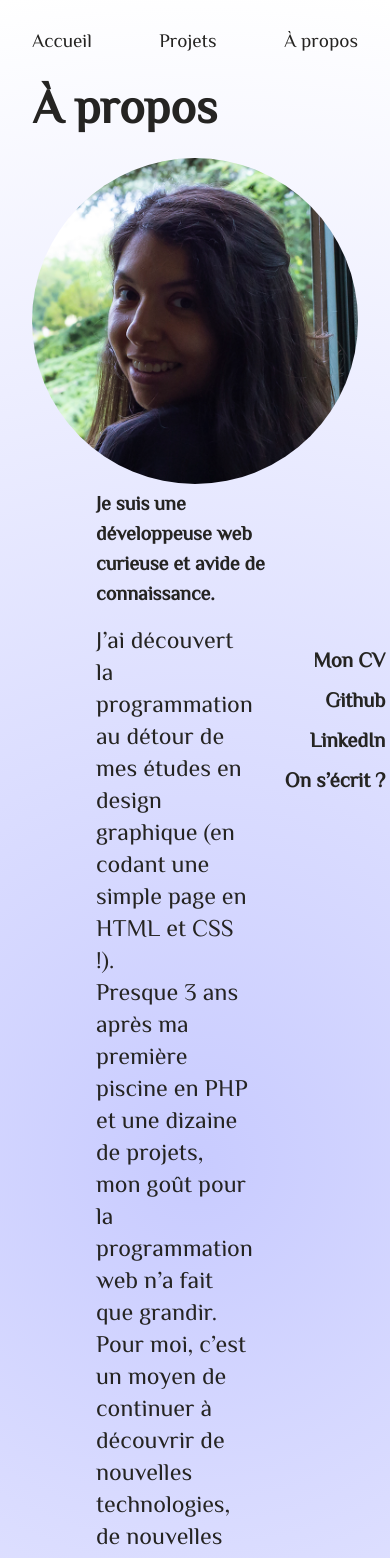
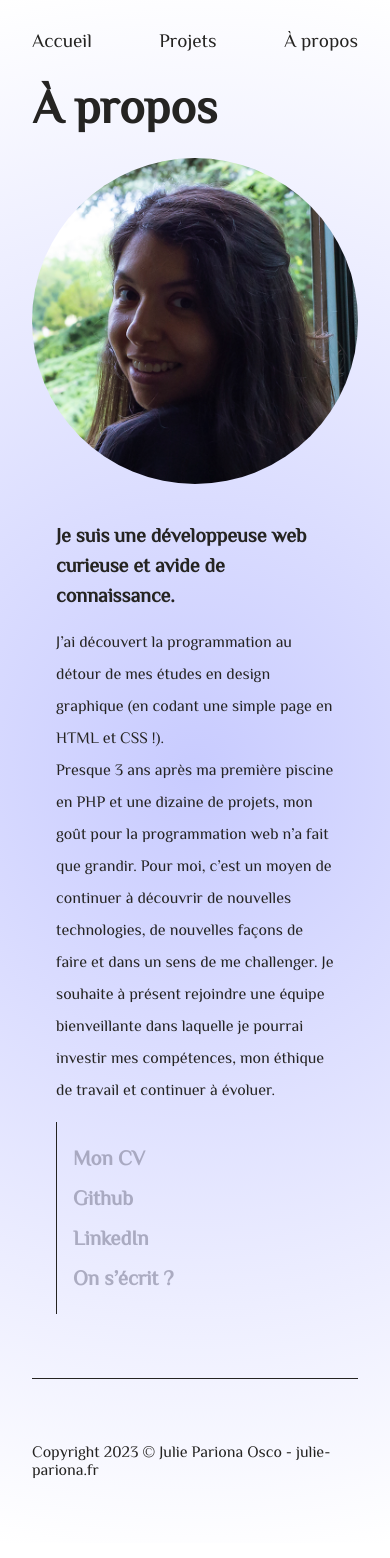
Before and after one commit to jupanaos/portfolio, a Next.js app: page /about in a window 390 px wide. Shown: the top 1558 px of the page. Built offline with nearby package versions, Linux system fonts and the light colour scheme.

Commit message:
style: work on responsive

```diff
--- a/src/styles/About.module.scss
+++ b/src/styles/About.module.scss
@@ -9,11 +9,14 @@
     .about_container {
         display: flex;
         align-items: center;
-        flex-wrap: wrap;
+        @include md {
+            flex-direction: column;
+            gap: 2rem;
+        }
         .about_content {
             max-width: 1024px;
             width: 100%;
-            padding: 0 4rem;
+            padding: 0 clamp(1.5rem, -3.5rem + 7.81vw, 4rem);
             h2 {
                 font-size: clamp(1.25rem, 0.625rem + 0.98vw, 1.563rem);
                 line-height: 30px;
@@ -22,8 +25,15 @@
             .about_text {
                 display: flex;
                 gap: clamp(1rem, -4rem + 6.25vw, 2rem);
+                justify-content: space-between;
+                align-items: center;
+                @include xl {
+                    flex-direction: column;
+                    align-items: baseline;
+                }
                 p {
                     max-width: 600px;
+                    font-size: clamp(1rem, 1.56vw, 1.5rem);
                 }
                 .about_links {
                     display: flex;
@@ -34,12 +44,47 @@
                     font-weight: 600;
                     white-space: nowrap;
                     border-right: 1px solid $text;
-                    text-align: end;
+                    align-items: flex-end;
+                    @include xl {
+                        flex-direction: row;
+                        border-right: none;
+                        border-left: 1px solid $text;
+                    }
+                    @include sm {
+                        flex-direction: column;
+                        align-items: baseline;
+                    }
+                    a {
+                        display: flex;
+                        color: $primary-fade;
+                        position: relative;
+                        align-items: center;
+                        gap: 0.5rem;
+                        width: fit-content;
+                        &::after {
+                            content: "";
+                            display: block;
+                            position: absolute;
+                            bottom: 0;
+                            width: 0%;
+                            height: 1px;
+                            background-color: $primary-fade;
+                            transition: 0.4s;
+                        }
+                        &:hover {
+                            color: $primary;
+                            transition: 0.2s;
+                            &::after {
+                                width: 100%;
+                                background-color: $primary;
+                            }
+                        }
+                    }
                 }
             }
         }
         .image_container {
-            max-width: 500px;
+            max-width: 450px;
             width: 100%;
             img {
                 height: auto;
--- a/src/styles/Work.module.scss
+++ b/src/styles/Work.module.scss
@@ -5,6 +5,7 @@
     display: grid;
     grid-template-columns: 1fr 1.5fr;
     gap: clamp(2rem, -10rem + 18.75vw, 8rem);
+    margin-top: clamp(2rem, -1rem + 6.25vw, 5rem);
     @include md {
         display: flex;
         flex-direction: column;
@@ -26,7 +27,7 @@
             flex-direction: column;
             position:unset;
             height: auto;
-            margin: 4rem;
+            margin: 4rem clamp(0rem, -20rem + 50vw, 4rem);
         }
         h2 {
             font-size: clamp(1.25rem, 0.625rem + 0.98vw, 1.563rem);
--- a/src/styles/components/Project.module.scss
+++ b/src/styles/components/Project.module.scss
@@ -37,6 +37,7 @@
             }
             p {
                 font-weight: 600;
+                font-size: 1rem;
                 color: $text-dark;
             }
         }
```
Also changed, not shown: src/styles/globals.scss (+0 -39 lines).
